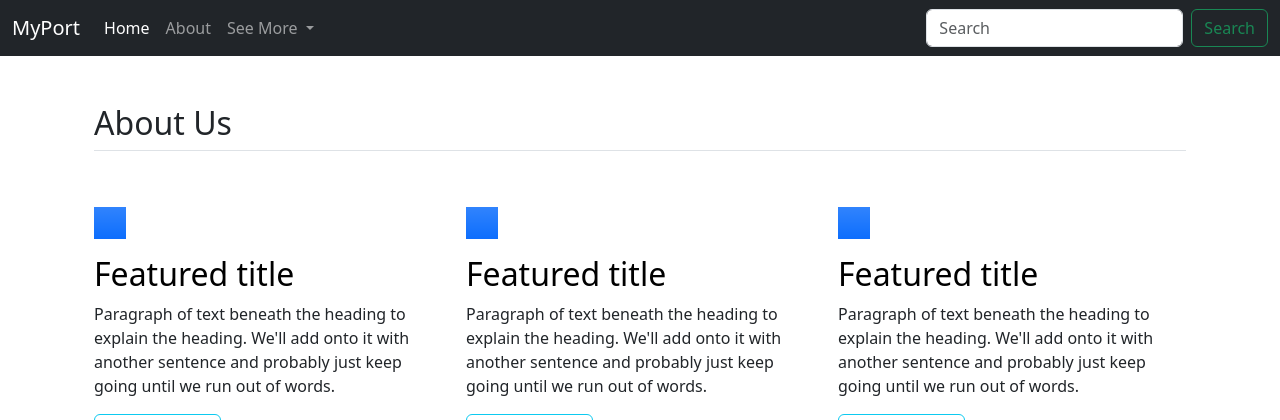
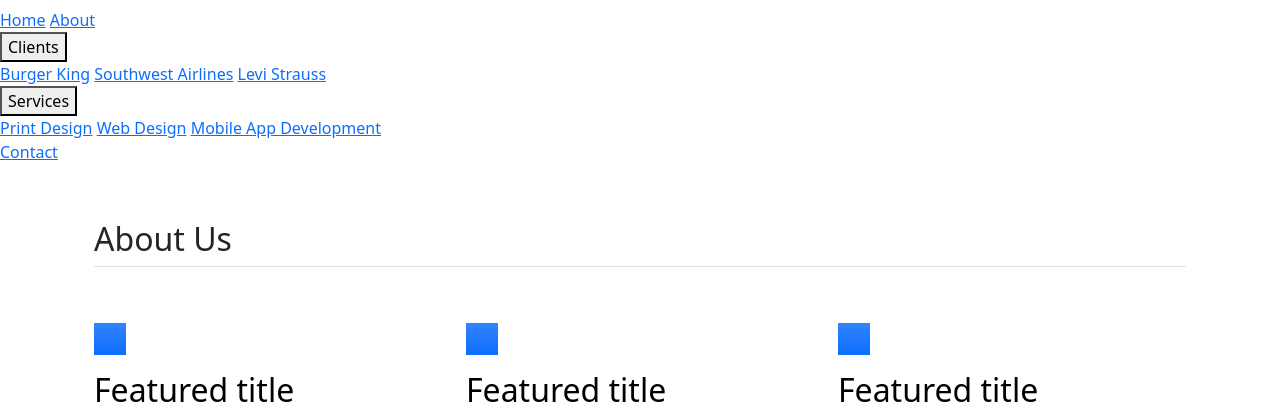
Before and after one commit to r-nikhilkumar/QuantumCoder, a Django app: page /about in a window 1280 px wide. Shown: the top 420 px of the page. Run offline with Django 4.2, Linux system fonts and the light colour scheme.

Commit message:
Update base.html

```diff
--- a/members/templates/base.html
+++ b/members/templates/base.html
@@ -9,6 +9,8 @@
       integrity="sha384-T3c6CoIi6uLrA9TneNEoa7RxnatzjcDSCmG1MXxSR1GAsXEV/Dwwykc2MPK8M2HN"
       crossorigin="anonymous"
     />
+
+
     <script
       src="https://cdn.jsdelivr.net/npm/bootstrap@5.3.2/dist/js/bootstrap.bundle.min.js"
       integrity="sha384-C6RzsynM9kWDrMNeT87bh95OGNyZPhcTNXj1NW7RuBCsyN/o0jlpcV8Qyq46cDfL"
@@ -20,7 +22,7 @@
     <title>{% block title %}{% endblock title %} | Hello</title>
   </head>
   <body>
-    <nav class="navbar navbar-expand-lg navbar-dark bg-dark">
+    {% comment %} <nav class="navbar navbar-expand-lg navbar-dark bg-dark">
       <div class="container-fluid">
         <a class="navbar-brand" href="/">MyPort</a>
         <button
@@ -79,7 +81,36 @@
           </form>
         </div>
       </div>
+    </nav> {% endcomment %}
+    <nav class="navbar">
+      <div id="trapezoid">
+        <a class="sub-home" href="#">Home</a>
+        <a href="#About" class="expandHome">About</a>
+         <div class="subnav">
+         <button class="subnavbtn">Clients<i class="fa fa-caret-down"></i></button>
+           <div class="subnav-content">
+            <div id="subnav-trapezoid">
+              <a href="#Clients">Burger King</a>
+              <a href="#Clients">Southwest Airlines</a>
+              <a href="#Clients">Levi Strauss</a>
+            </div>
+           </div>
+        </div>
+
+         <div class="subnav">
+         <button class="subnavbtn">Services<i class="fa fa-caret-down"></i></button>
+           <div class="subnav-content">
+            <div class="subnav-trapezoid">
+              <a href="#Services">Print Design</a>
+              <a href="#Services">Web Design</a>
+              <a href="#Services">Mobile App Development</a>
+             </div>
+           </div>
+          </div>
+        <a href="https://codepen.io/pec-man" class="expandHome">Contact</a>
+      </div>
     </nav>
+
     {% if messages %}
     {% for message in messages %}
     <div
```
